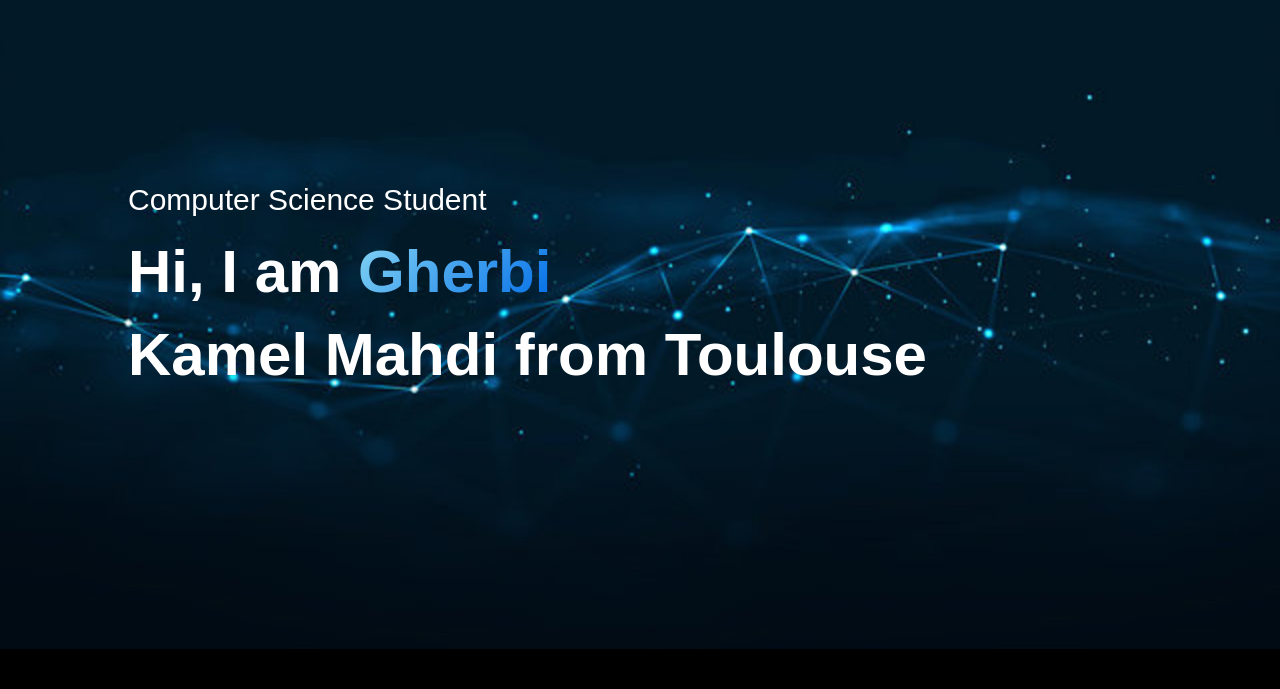
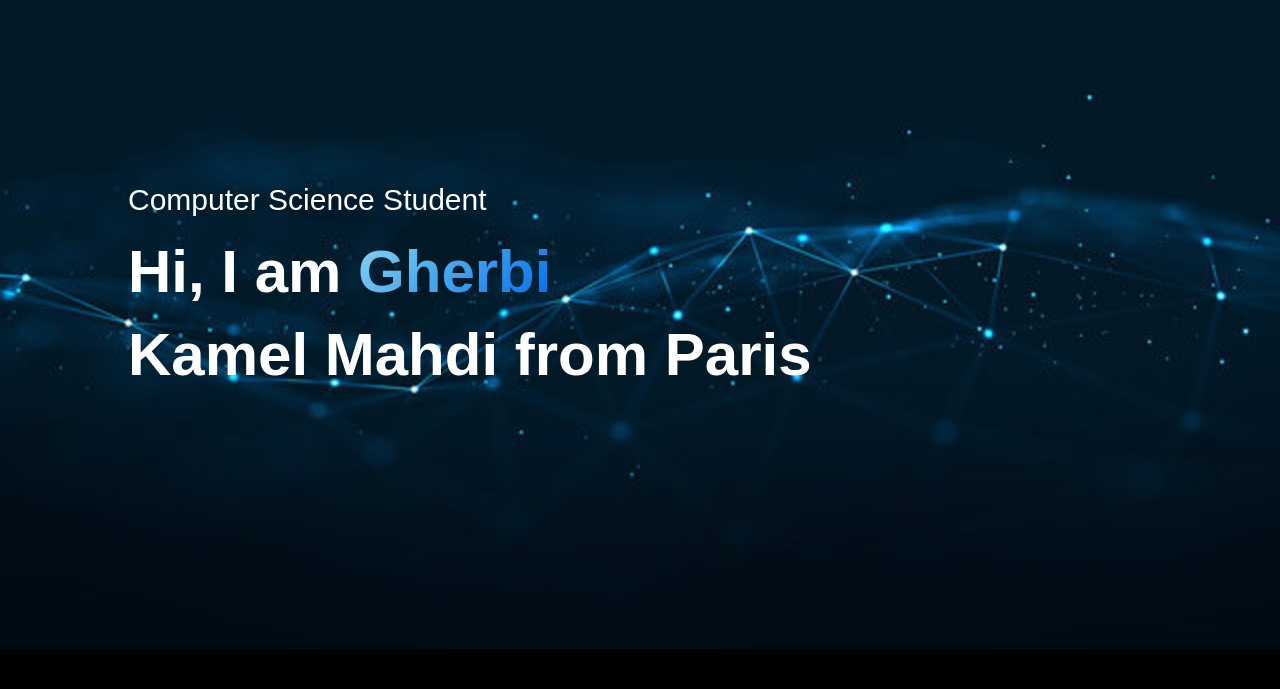
Before and after one commit to MAHDIghr/Portfolio, a plain HTML site: page index.html in a window 1280 px wide. Shown: the part 111-800 px from the top of the page. Drawn offline with nearby package versions, Linux system fonts and the light colour scheme; animation ran at ten frames a second.

Commit message:
update cv

```diff
--- a/index.html
+++ b/index.html
@@ -65,10 +65,10 @@
               <span
                 id="line2"
                 class="line"
-                data-en="Kamel Mahdi From Toulouse"
-                data-fr="Kamel Mahdi de Toulouse"
+                data-en="Kamel Mahdi From Paris"
+                data-fr="Kamel Mahdi de Paris"
               >
-                Kamel Mahdi from Toulouse
+                Kamel Mahdi from Paris
               </span>
             </div>
           </h1>
@@ -165,7 +165,9 @@
                       data-en="Tools/ Other libraries"
                       data-fr="Utils/ Autre libraries"
                       >Tools/ Other libraries</span
-                    ><br />Git, GitHub, Shell, Eclipse, VS Code, IntelliJ.
+                    ><br />Git, GitHub, Docker, kubernetes,
+                    virtualisation (virtualbox), ElasticSearch,
+                    Kafka, Shell, Eclipse, VS Code, IntelliJ.
                   </li>
                   <li>
                     <span
```
Also changed, not shown: 1 other file.
